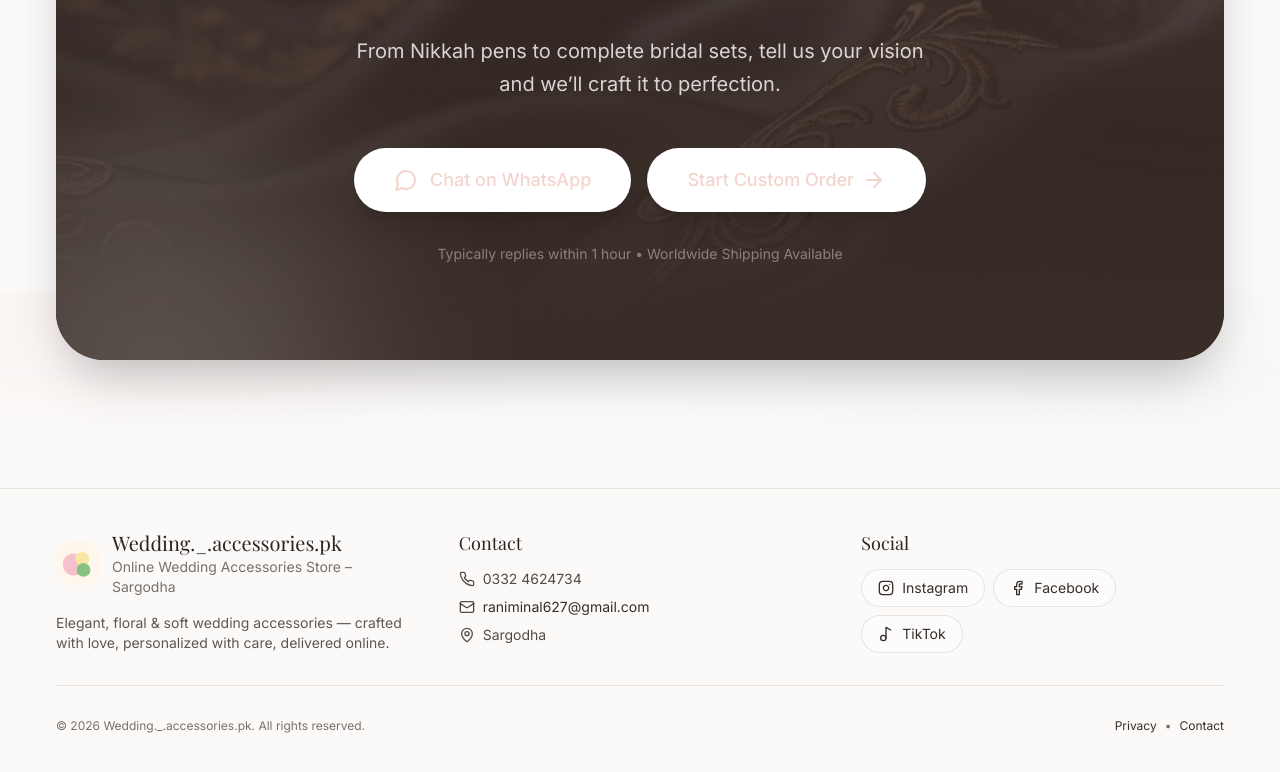
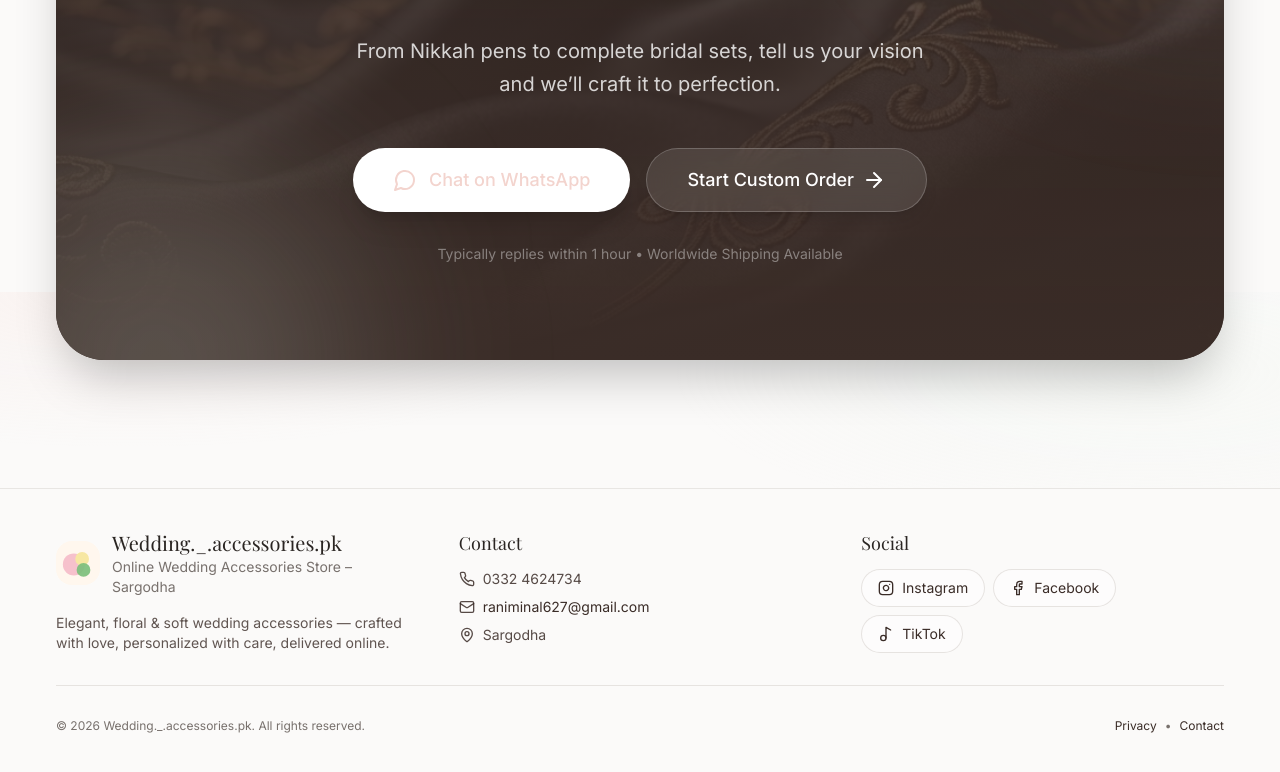
Before and after one commit to pvsameerpvs/Wedding._.accessories.pk-static-nextjs, a Next.js app: page / in a window 1280 px wide. Shown: the part 5308-6080 px from the top of the page. Built offline with nearby package versions, Linux system fonts and the light colour scheme; a web font is replaced by a local one.

Commit message:
fix: uibug fiix

```diff
--- a/components/cta-section.tsx
+++ b/components/cta-section.tsx
@@ -50,12 +50,10 @@ export default function CtaSection() {
                  </a>
               </Button>
               {/* Secondary Action: Transparent with Border */}
-                <Button asChild size="lg" className="group rounded-full h-16 px-10 text-lg bg-white text-primary hover:bg-primary hover:text-white font-medium shadow-xl hover:shadow-2xl hover:-translate-y-1 transition-all duration-300 w-full sm:w-auto">
-                 <a href={waCta} target="_blank" rel="noreferrer" className="flex items-center gap-3">
-                 <Link href="/contact" className="flex items-center gap-2 text-primary group-hover:text-white transition-colors" >
-                    Start Custom Order <ArrowRight className="w-6 h-6 text-primary group-hover:text-white transition-colors"  />
+                <Button asChild size="lg" variant="secondary" className="group rounded-full h-16 px-10 text-lg bg-white/10 backdrop-blur-md border border-white/20 text-white hover:bg-white hover:text-primary font-medium shadow-lg hover:shadow-xl hover:-translate-y-1 transition-all duration-300 w-full sm:w-auto">
+                 <Link href="/contact" className="flex items-center gap-2">
+                    Start Custom Order <ArrowRight className="w-6 h-6 text-white group-hover:text-primary transition-colors"  />
                  </Link>
-                 </a>
               </Button>
            </div>
 
```
